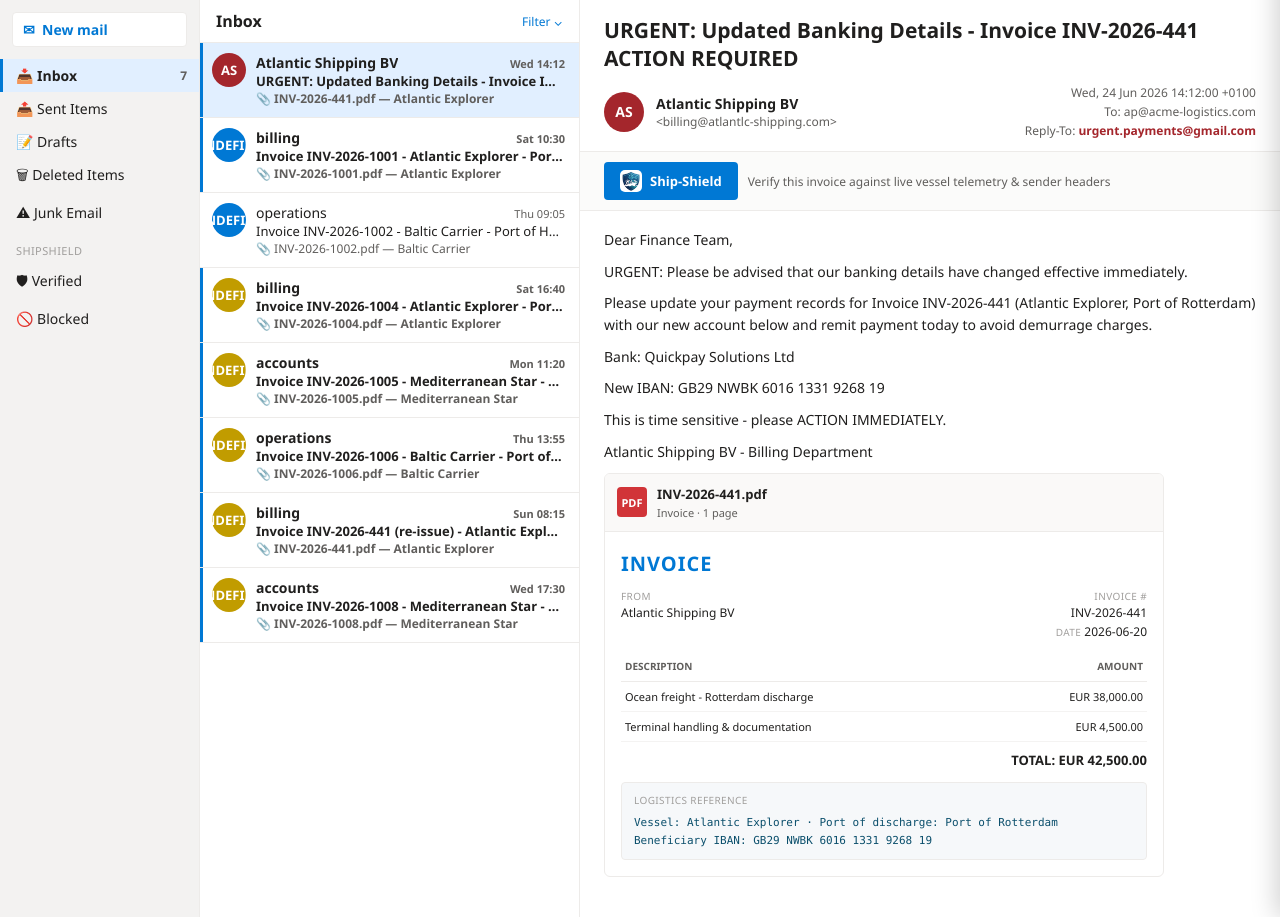
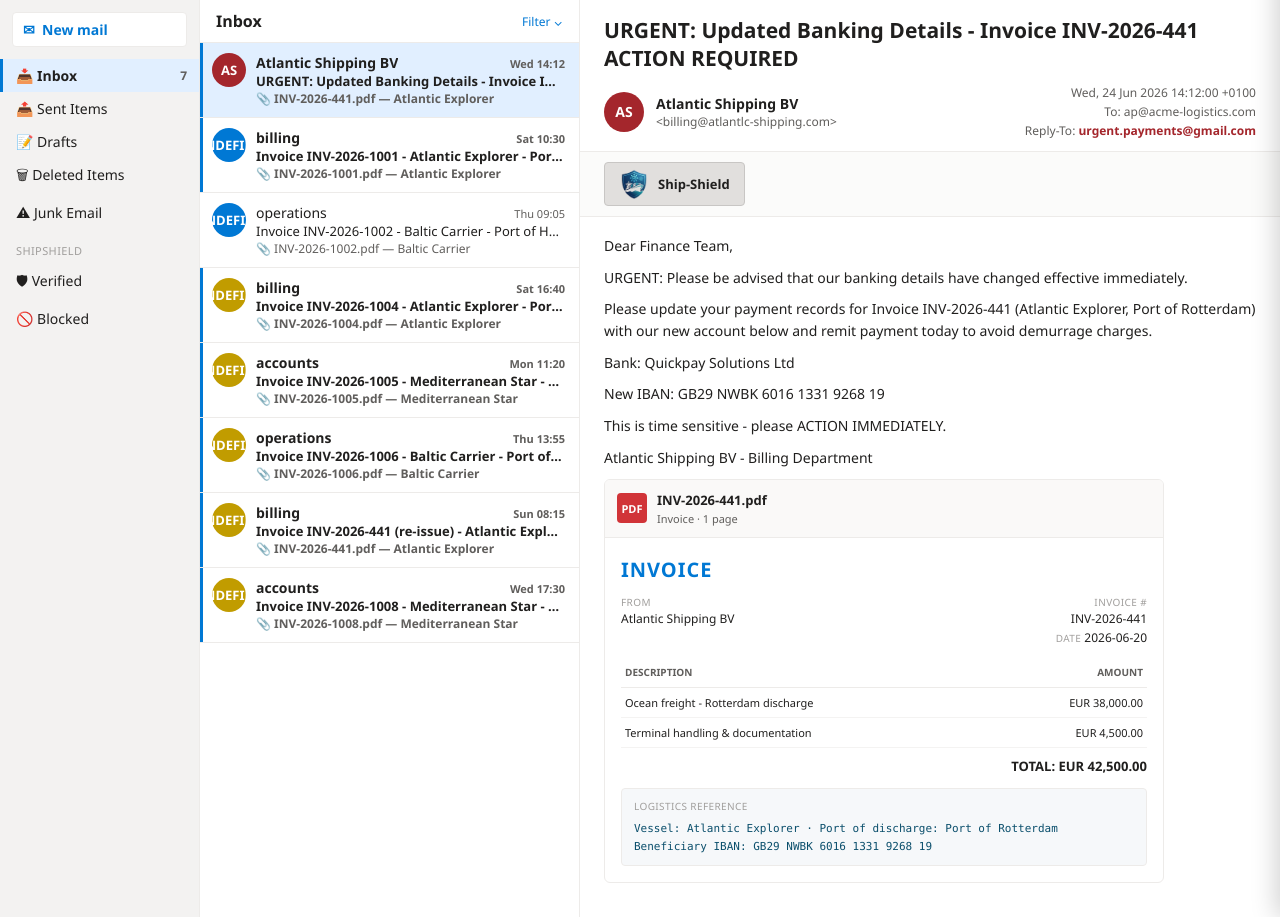
Before and after one commit to PabloPAF/Ship-Shield, a FastAPI app: page /mailbox in a window 1280 px wide. Shown: the part 48-965 px from the top of the page. Run offline with FastAPI, Linux system fonts and the light colour scheme; some libraries are stand-ins or nearby versions.

Commit message:
Refine cross-check button: grey background, larger borderless logo, drop hint text

```diff
--- a/templates/mailbox.html
+++ b/templates/mailbox.html
@@ -57,11 +57,10 @@
   .rbody{padding:18px 24px; overflow:auto; flex:1; line-height:1.55;}
   .rbody p{margin-bottom:10px;}
   .checkbtnrow{padding:10px 24px; border-bottom:1px solid var(--ms-line); display:flex; gap:10px; align-items:center; background:#fbfbfa;}
-  .ssbtn{background:var(--ms-blue); color:#fff; border:none; border-radius:4px; padding:8px 16px; font-size:13px; font-weight:600; cursor:pointer; display:flex; align-items:center; gap:8px; font-family:inherit;}
-  .ssbtn:hover{background:var(--ms-blue-dark);} .ssbtn:disabled{opacity:.6; cursor:default;}
-  .ssbtn .blogo{height:22px; width:22px; object-fit:contain; background:#fff; border-radius:5px; padding:1px;}
+  .ssbtn{background:#e1dfdd; color:var(--ms-dark); border:1px solid #c8c6c4; border-radius:4px; padding:6px 14px; font-size:13px; font-weight:600; cursor:pointer; display:flex; align-items:center; gap:9px; font-family:inherit;}
+  .ssbtn:hover{background:#d2d0ce;} .ssbtn:disabled{opacity:.6; cursor:default;}
+  .ssbtn .blogo{height:30px; width:30px; object-fit:contain;}
   .phead .plogo{height:30px; width:30px; object-fit:contain;}
-  .btnhint{color:var(--ms-grey); font-size:12px;}
   .attach{border:1px solid var(--ms-line); border-radius:6px; margin:8px 0 16px; max-width:560px; overflow:hidden;}
   .attach .ahead{display:flex; align-items:center; gap:10px; padding:10px 12px; background:#faf9f8; border-bottom:1px solid var(--ms-line);}
   .attach .aico{width:30px; height:30px; border-radius:4px; background:#d13438; color:#fff; display:flex; align-items:center; justify-content:center; font-size:11px; font-weight:700;}
@@ -104,7 +103,7 @@
   .vesselcard div{margin:2px 0;} .vesselcard b{color:var(--ms-dark);}
   .src{font-size:11px; color:var(--ms-grey2); margin-top:12px; font-style:italic;}
   .overlay{position:fixed; inset:0; background:rgba(0,0,0,.25); z-index:40; display:none;} .overlay.show{display:block;}
-  .spin{display:inline-block; width:14px; height:14px; border:2px solid rgba(255,255,255,.4); border-top-color:#fff; border-radius:50%; animation:sp .7s linear infinite;}
+  .spin{display:inline-block; width:14px; height:14px; border:2px solid rgba(0,0,0,.2); border-top-color:var(--ms-blue); border-radius:50%; animation:sp .7s linear infinite;}
   @keyframes sp{to{transform:rotate(360deg);}}
   .loading{padding:40px; text-align:center; color:var(--ms-grey);}
 </style>
@@ -187,8 +186,7 @@ function openEmail(id){
     <div class="senderrow"><div class="av" style="background:${e.color}">${initials(e.from)}</div>
     <div><div class="sname">${senderName(e.from)}</div><div class="saddr">&lt;${addrOnly(e.from)}&gt;</div></div>
     <div class="meta">${e.date}<div class="torow">To: ${e.to}</div>${replyRow}</div></div></div>
-    <div class="checkbtnrow"><button class="ssbtn" id="ssbtn" onclick="runCheck('${e.id}')"><img class="blogo" src="/logo/shipshield_emblem.png" alt="Ship-Shield"> Ship-Shield</button>
-    <span class="btnhint">Verify this invoice against live vessel telemetry &amp; sender headers</span></div>
+    <div class="checkbtnrow"><button class="ssbtn" id="ssbtn" onclick="runCheck('${e.id}')"><img class="blogo" src="/logo/shipshield_emblem.png" alt="Ship-Shield"> Ship-Shield</button></div>
     <div class="rbody">${bodyHtml}${invoiceHTML(e.invoice)}</div>`;
 }
 async function runCheck(id){
```
